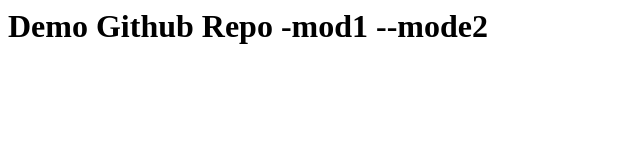
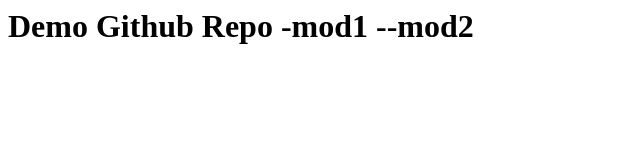
Before and after one commit to GokulGvm/repo3, a plain HTML site: page index.html in a window 1280 px wide. Shown: the full height of the page, 0-640 px from the left. Drawn offline with Linux system fonts and the light colour scheme.

Commit message:
Update index.html

```diff
--- a/index.html
+++ b/index.html
@@ -1 +1 @@
-<h1>Demo Github Repo -mod1 --mode2</h1>
+<h1>Demo Github Repo -mod1 --mod2</h1>
```
